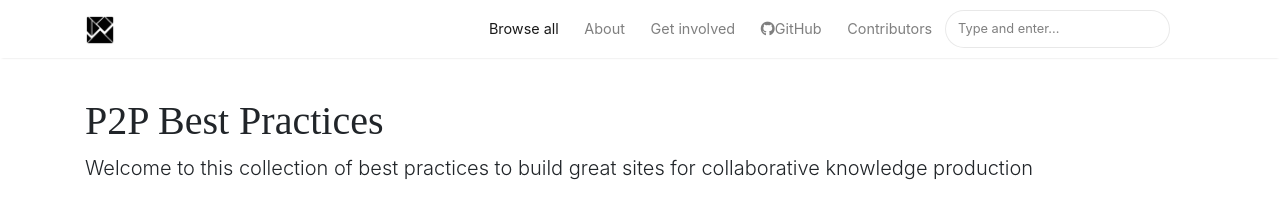
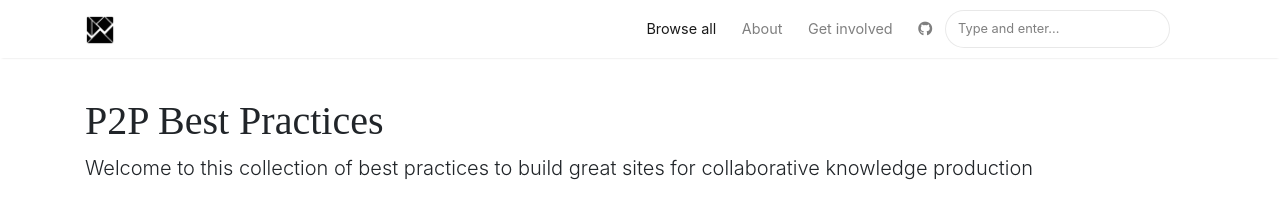
Before and after one commit to PeerProducedResearch/best-practices, a Jekyll site: the page built from index.html, in a window 1280 px wide. Shown: the top 211 px of the page. Built offline with Jekyll 4.4.1, drawn with Linux system fonts in a browser that asks for light colours; nearby versions of some CDN libraries; some web fonts are replaced; the list of posts is cut into pages by our own code.

Commit message:
Update default.html

```diff
--- a/_layouts/default.html
+++ b/_layouts/default.html
@@ -80,12 +80,13 @@ ga('send', 'pageview');
                     </li>
 
                 <li class="nav-item">
-                <a target="_blank" class="nav-link" href="https://github.com/PeerProducedResearch/best-practices"><i class="fab fa-github"></i>GitHub</a>
+                <a target="_blank" class="nav-link" href="https://github.com/PeerProducedResearch/best-practices"><i class="fab fa-github"></i></a>
                 </li>
 
+		    <!--
 		<li class="nav-item">
                 <a class="nav-link" href="{{ site.baseurl }}/contributors">Contributors</a>
-                </li>
+                </li>-->
 
                 {% include search-lunr.html %}
 
```
